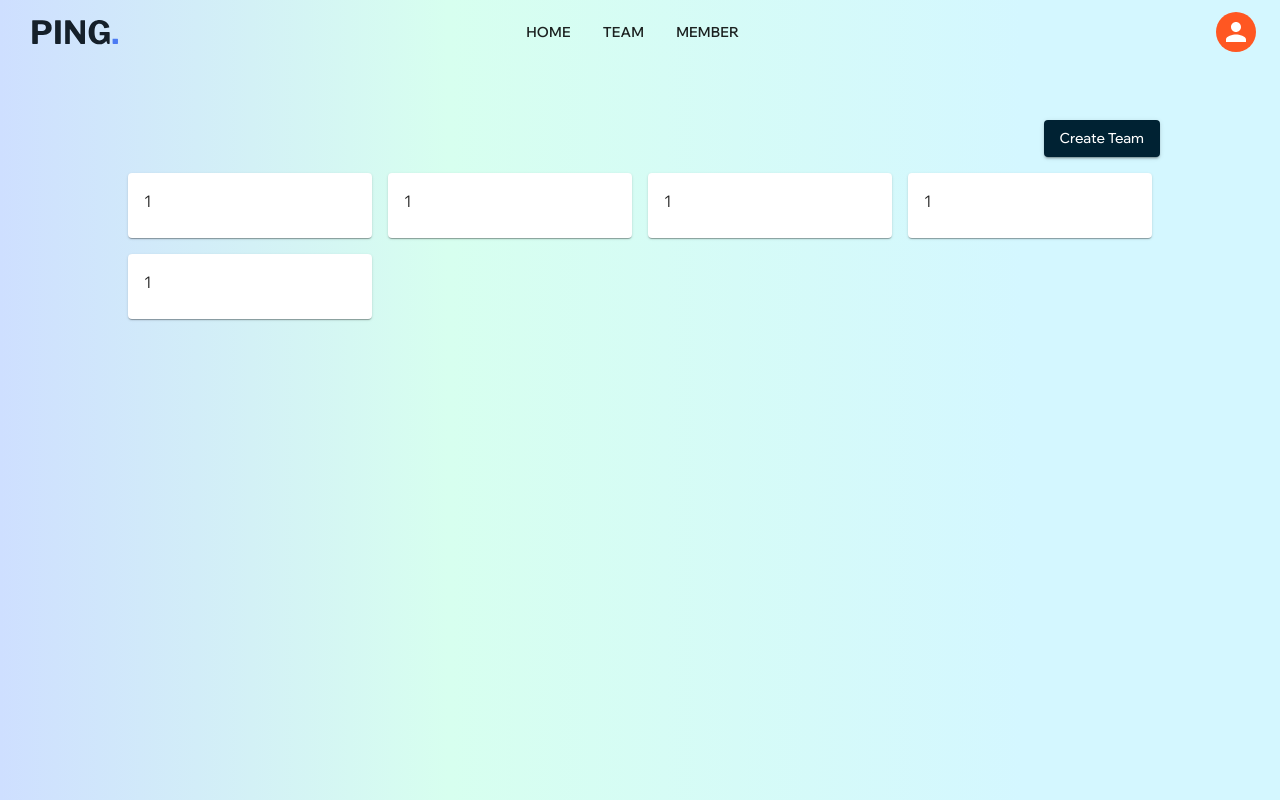
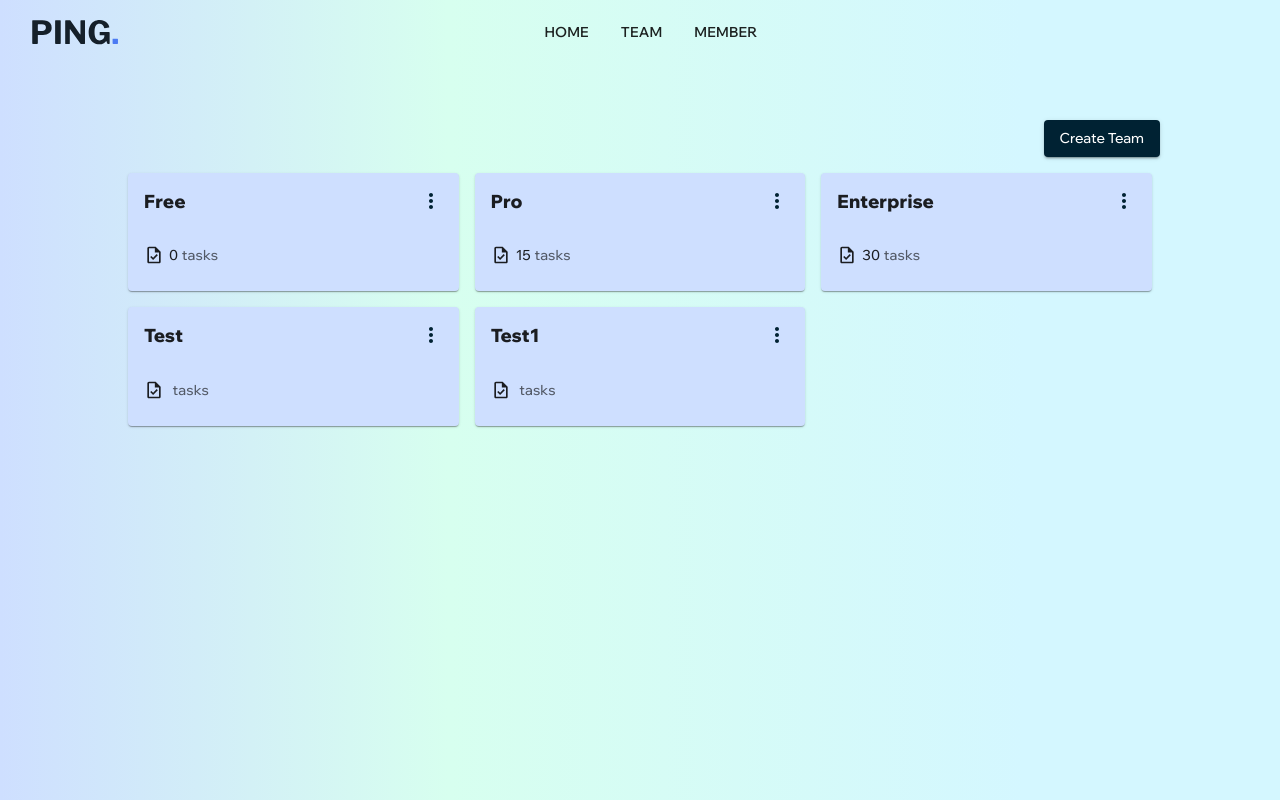
Before and after one commit to efmu-zlle/work-flow-app, a React (Vite) app in the folder work-flow-web/: page /team in a window 1280 px wide. Built offline with nearby package versions, Linux system fonts and the light colour scheme.

Commit message:
cards teams

```diff
--- a/work-flow-web/src/App.tsx
+++ b/work-flow-web/src/App.tsx
@@ -8,10 +8,6 @@ import TeamPage from "./pages/TeamPage";
 import MemberPage from "./pages/MemberPage";
 import { FetchContext } from "./context/FetchProvider";
 import { useContext } from "react";
-
-type Props = {
-  children: JSX.Element;
-};
 
 function App() {
   const customTheme = createTheme({
@@ -34,9 +30,6 @@ function App() {
   });
   const { state } = useContext(FetchContext);
 
-  const AuthSession = ({ children }: Props) =>
-    state.currentUser ? children : <Navigate to="/" />;
-
   return (
     <ThemeProvider theme={customTheme}>
       <BrowserRouter>
@@ -55,9 +48,7 @@ function App() {
           <Route
             path="home"
             element={
-              <AuthSession>
-                <HomePage />
-              </AuthSession>
+              !state.currentUser ? <Navigate to="/" replace /> : <HomePage />
             }
           />
           <Route path="team" element={<TeamPage />} />
--- a/work-flow-web/src/components/Header.tsx
+++ b/work-flow-web/src/components/Header.tsx
@@ -10,11 +10,8 @@ import deepOrange from "@mui/material/colors/deepOrange";
 import Container from "@mui/material/Container";
 import { Link as RouterLink } from "react-router-dom";
 import { Link as MuiLink } from "@mui/material";
-import useFetch from "../hooks/useFetch";
 
 function Header() {
-  const [{ currentUser }] = useFetch();
-
   return (
     <AppBar
       position="fixed"
@@ -71,7 +68,7 @@ function Header() {
             ))}
           </Box>
           <Box>
-            <Tooltip title={`${currentUser?.email}`}>
+            {/* <Tooltip title={`${currentUser?.email}`}>
               <IconButton sx={{ p: 0 }}>
                 <Avatar
                   sx={{ bgcolor: deepOrange[500], textTransform: "uppercase" }}
@@ -79,7 +76,7 @@ function Header() {
                   {currentUser?.username[0]}
                 </Avatar>
               </IconButton>
-            </Tooltip>
+            </Tooltip> */}
           </Box>
         </Toolbar>
       </Container>
--- a/work-flow-web/src/hooks/useFetch.ts
+++ b/work-flow-web/src/hooks/useFetch.ts
@@ -1,23 +1,18 @@
-import { useEffect, useState, Dispatch, useContext } from "react";
+import { Dispatch, useContext, useEffect, useState } from "react";
 import { Action, IHttpRequest, IResponseInit } from "../interfaces";
-import { useNavigate } from "react-router-dom";
 import { FetchContext } from "../context/FetchProvider";
 
 const BASE_URL = "https://localhost:5001";
 
-function useFetch<T = any>(
+export default function useFetch<T = any>(
   initialRequest?: IHttpRequest
-): [IResponseInit<T>, (request: IHttpRequest) => void, Dispatch<Action<T>>] {
-  const navigate = useNavigate();
+): [IResponseInit<T>, (settings: IHttpRequest) => void, Dispatch<Action<T>>] {
   const { state, dispatch } = useContext(FetchContext);
-  const [config, setConfig] = useState<IHttpRequest | undefined>(
+  const [settings, setSettings] = useState<IHttpRequest | undefined>(
     initialRequest
   );
 
-  // adding a timeeoutId to clean it up later
-  let timeoutId: number | null = null;
-
-  async function sendRequest(request: IHttpRequest) {
+  async function makeRequest(request: IHttpRequest) {
     dispatch({ type: "REQUEST_START" });
 
     try {
@@ -31,35 +26,25 @@ function useFetch<T = any>(
 
       const responseData: IResponseInit<T> = await response.json();
 
-      if (response.status === 200) {
+      if (response.ok) {
         if (!request.body) {
           dispatch({ type: "REQUEST_SUCCESS", payload: responseData });
         } else {
           dispatch({ type: "POST_SUCCESS", payload: responseData });
         }
-
-        if (typeof request.to === "string") {
-          navigate(`${request.to}`);
-        }
       }
 
       if (response.status === 400) {
         dispatch({ type: "REQUEST_ERROR_400", payload: responseData });
-        return;
       }
 
       if (response.status === 401) {
         dispatch({ type: "REQUEST_ERROR", payload: responseData });
-
-        timeoutId = setTimeout(() => {
-          dispatch({ type: "FINISH_ALERT" });
-        }, 2000);
-        return;
       }
     } catch (err) {
       dispatch({
         type: "REQUEST_FAILURE",
-        payload: err || "An error occurred.",
+        payload: err || "An error occurred",
       });
     } finally {
       dispatch({ type: "REQUEST_FINISH" });
@@ -67,20 +52,10 @@ function useFetch<T = any>(
   }
 
   useEffect(() => {
-    // only when there's data this will execute
-    if (config) {
-      sendRequest(config);
+    if (settings) {
+      makeRequest(settings);
     }
+  }, [settings]);
 
-    return () => {
-      // here we clean it
-      if (timeoutId) {
-        clearTimeout(timeoutId);
-      }
-    };
-  }, [config]);
-
-  return [state, setConfig, dispatch];
+  return [state, setSettings, dispatch];
 }
-
-export default useFetch;
--- a/work-flow-web/src/pages/SignInPage.tsx
+++ b/work-flow-web/src/pages/SignInPage.tsx
@@ -10,17 +10,17 @@ import hero from "../assets/images/bg-hero.png";
 import logo from "../assets/svg/logo.svg";
 import CustomButton from "../components/CustomButton";
 import CustomDivider from "../components/CustomDivider";
-import useFetch from "../hooks/useFetch";
 import Alert from "@mui/material/Alert";
 import InputAdornment from "@mui/material/InputAdornment";
 import IconButton from "@mui/material/IconButton";
 import Visibility from "@mui/icons-material/Visibility";
 import VisibilityOff from "@mui/icons-material/VisibilityOff";
+import useFetch from "../hooks/useFetch";
 
 function SignInPage() {
   const [
     { data, isLoading, isSuccess, isError, message, showAlert, errors },
-    setConfig,
+    setSettings,
     dispatch,
   ] = useFetch<IUser>();
 
@@ -38,11 +38,10 @@ function SignInPage() {
   const handleSubmit = (e: FormEvent<HTMLFormElement>): void => {
     e.preventDefault();
 
-    setConfig({
+    setSettings({
       method: "POST",
       url: `${EndPoints.signin}`,
       body: data,
-      to: "/home",
     });
   };
 
--- a/work-flow-web/src/pages/SignUpPage.tsx
+++ b/work-flow-web/src/pages/SignUpPage.tsx
@@ -7,7 +7,6 @@ import hero from "../assets/images/bg-hero.png";
 import logo from "../assets/svg/logo.svg";
 import CustomButton from "../components/CustomButton";
 import CustomDivider from "../components/CustomDivider";
-import useFetch from "../hooks/useFetch";
 import { EndPoints, IUser } from "../interfaces";
 import { ChangeEvent, FormEvent, useState } from "react";
 import { Link } from "react-router-dom";
@@ -16,11 +15,12 @@ import InputAdornment from "@mui/material/InputAdornment";
 import IconButton from "@mui/material/IconButton";
 import Visibility from "@mui/icons-material/Visibility";
 import VisibilityOff from "@mui/icons-material/VisibilityOff";
+import useFetch from "../hooks/useFetch";
 
 function SignUpPage() {
   const [
     { data, isLoading, isError, isSuccess, message, errors, showAlert },
-    setConfig,
+    setSettings,
     dispatch,
   ] = useFetch<IUser>();
 
@@ -38,11 +38,10 @@ function SignUpPage() {
   const handleSubmit = (e: FormEvent<HTMLFormElement>): void => {
     e.preventDefault();
 
-    setConfig({
+    setSettings({
       method: "POST",
       url: `${EndPoints.signup}`,
       body: data,
-      to: "/home",
     });
   };
 
--- a/work-flow-web/src/pages/TeamPage.tsx
+++ b/work-flow-web/src/pages/TeamPage.tsx
@@ -9,8 +9,25 @@ import Card from "@mui/material/Card";
 import CardHeader from "@mui/material/CardHeader";
 import CardContent from "@mui/material/CardContent";
 import CardActions from "@mui/material/CardActions";
+import IconButton from "@mui/material/IconButton";
+import MoreVertIcon from "@mui/icons-material/MoreVert";
+import TaskOutlinedIcon from "@mui/icons-material/TaskOutlined";
+import { MouseEvent, useState } from "react";
+import Menu from "@mui/material/Menu";
+import MenuItem from "@mui/material/MenuItem";
+import ListItemIcon from "@mui/material/ListItemIcon";
+import DeleteIcon from "@mui/icons-material/Delete";
+import EditIcon from "@mui/icons-material/Edit";
 
 function TeamPage() {
+  const [anchorEl, setAnchorEl] = useState<null | HTMLElement>(null);
+  const open = Boolean(anchorEl);
+  const handleClick = (event: MouseEvent<HTMLButtonElement>) => {
+    setAnchorEl(event.currentTarget);
+  };
+  const handleClose = () => {
+    setAnchorEl(null);
+  };
   const tiers = [
     {
       title: "Free",
@@ -92,24 +109,83 @@ function TeamPage() {
         </div>
         <Grid container spacing={2} sx={{ width: "100%", maxHeight: "100%" }}>
           {tiers.map((tier) => (
-            // Enterprise card is full width at sm breakpoint
-            <Grid item key={tier.title} xs={12} sm={6} md={3}>
-              <Card>
-                <CardContent>
-                  <Box
-                    sx={
-                      {
-                        // display: "flex",
-                        // justifyContent: "center",
-                        // alignItems: "baseline",
-                      }
-                    }
+            <Grid item key={tier.title} xs={12} sm={6} md={4}>
+              <Card
+                sx={{
+                  display: "flex",
+                  backgroundColor: (theme) => theme.palette.secondary.main,
+                }}
+              >
+                <Box
+                  sx={{ display: "flex", flexDirection: "column", flexGrow: 1 }}
+                >
+                  <CardHeader
+                    title={tier.title}
+                    titleTypographyProps={{
+                      fontSize: "1.15em",
+                      fontWeight: 800,
+                    }}
+                  />
+                  <CardContent
+                    sx={{
+                      flex: "1 0 auto",
+                      display: "flex",
+                      alignItems: "flex-start",
+                    }}
                   >
-                    <Typography component="span" color="text.primary">
-                      1
+                    <TaskOutlinedIcon fontSize="small" sx={{ mr: ".25em" }} />
+                    <Typography
+                      component="span"
+                      variant="subtitle2"
+                      color="text.primary"
+                      sx={{ mr: ".25em" }}
+                    >
+                      {tier.price}
                     </Typography>
-                  </Box>
-                </CardContent>
+                    <Typography
+                      variant="subtitle2"
+                      color="text.secondary"
+                      component="span"
+                    >
+                      tasks
+                    </Typography>
+                  </CardContent>
+                </Box>
+                <CardActions sx={{ flexGrow: 0, alignItems: "flex-start" }}>
+                  <IconButton
+                    id="basic-button"
+                    aria-controls={open ? "basic-menu" : undefined}
+                    aria-haspopup="true"
+                    aria-expanded={open ? "true" : undefined}
+                    onClick={handleClick}
+                  >
+                    <MoreVertIcon color="primary" />
+                  </IconButton>
+                  <Menu
+                    id="basic-menu"
+                    anchorEl={anchorEl}
+                    open={open}
+                    onClose={handleClose}
+                    MenuListProps={{
+                      "aria-labelledby": "basic-button",
+                    }}
+                    transformOrigin={{ horizontal: "right", vertical: "top" }}
+                    anchorOrigin={{ horizontal: "right", vertical: "bottom" }}
+                  >
+                    <MenuItem onClick={handleClose}>
+                      <ListItemIcon>
+                        <EditIcon fontSize="small" />
+                      </ListItemIcon>
+                      Edit
+                    </MenuItem>
+                    <MenuItem onClick={handleClose}>
+                      <ListItemIcon>
+                        <DeleteIcon fontSize="small" />
+                      </ListItemIcon>
+                      Delete
+                    </MenuItem>
+                  </Menu>
+                </CardActions>
               </Card>
             </Grid>
           ))}
```
